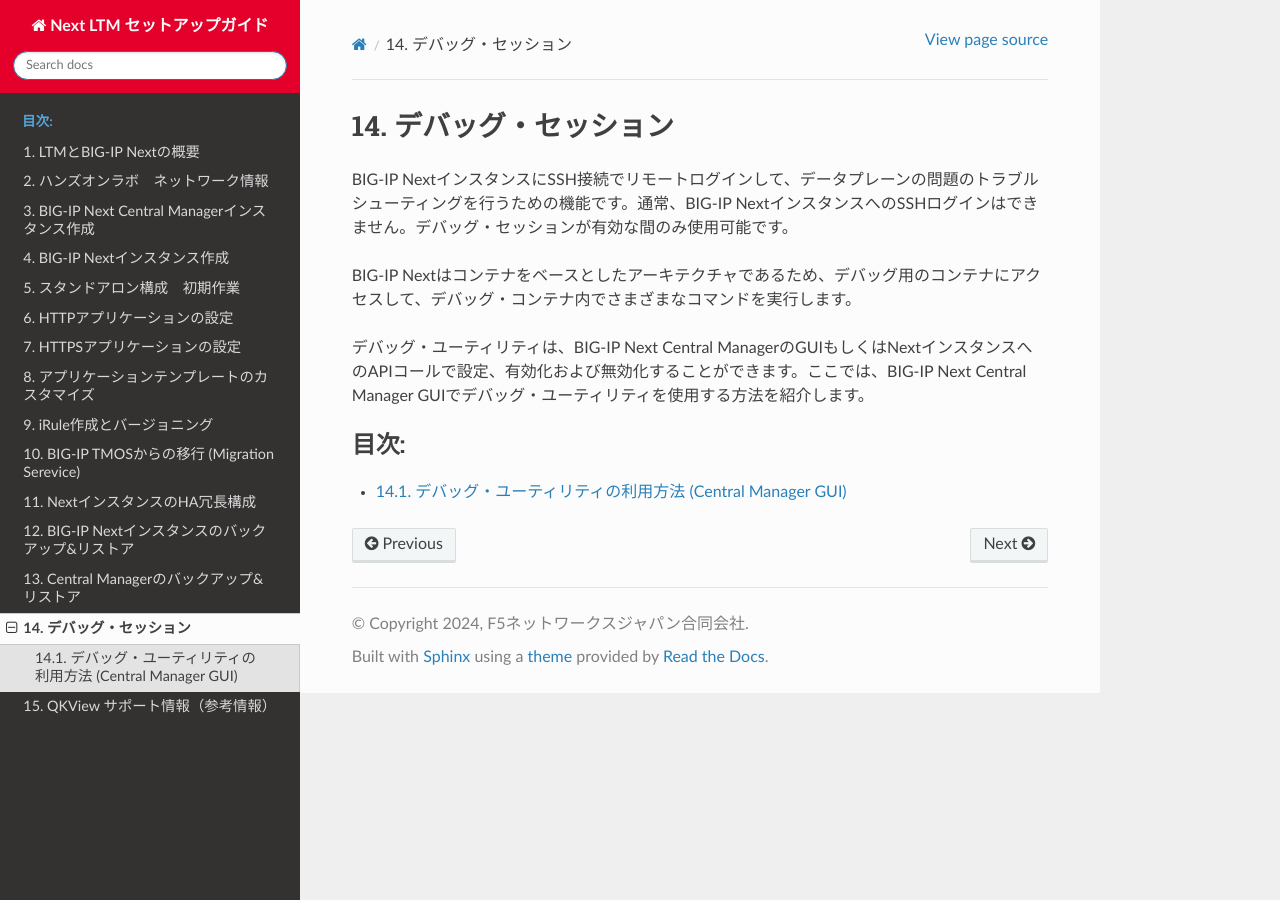
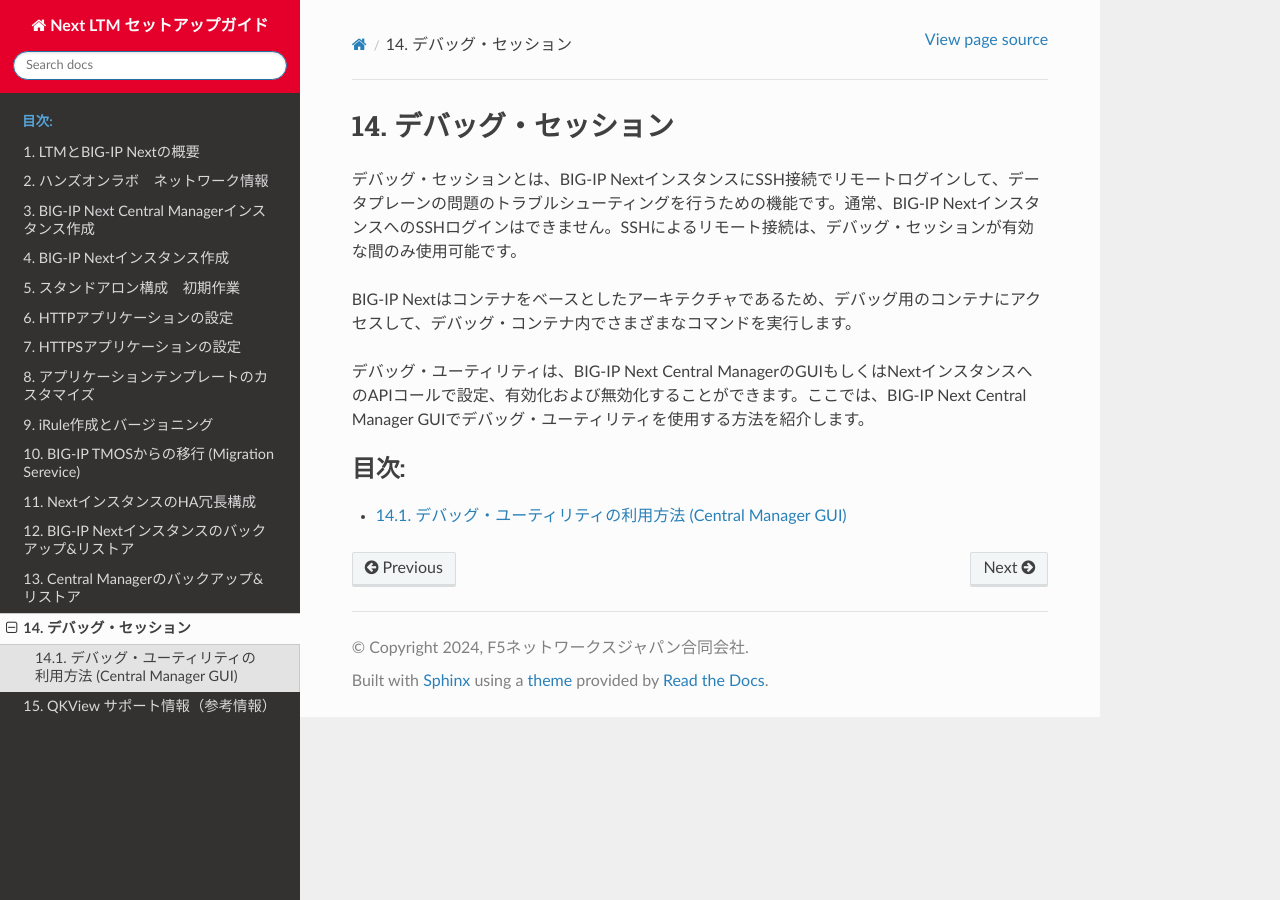
Before and after one commit to ttsuji777/ltmnext-setup-dev, a Sphinx documentation site: the page built from docs/content14/content14.rst, in a window 1280 px wide. Built offline with Sphinx 7.4.7 and the Read the Docs theme 2.0.0, drawn with Linux system fonts in a browser that asks for light colours.

Commit message:
modify files

```diff
--- a/docs/content11/module01/module01.rst
+++ b/docs/content11/module01/module01.rst
@@ -32,7 +32,7 @@
 
 - Username:
    - **admin**
-- Password/Confirm Password:
+- Password:
    - **Welcome123!**
 - **"Next"** をクリック
 
@@ -46,7 +46,7 @@
 
 - Username:
    - **admin-cm**
-- Password:
+- Password/Confirm Password:
    - **Welcome123!**
 - **"Add Instance"** をクリック
 
--- a/docs/content11/module02/module02.rst
+++ b/docs/content11/module02/module02.rst
@@ -157,6 +157,7 @@
    - **10.1.10.8/24 , Standby Node IP Address**
    - **10.1.10.9/24 , Floating IP Address**
 - **”Save”** をクリック
+- **”Next”** をクリック
 
 
 |
--- a/docs/content12/module01/module01.rst
+++ b/docs/content12/module01/module01.rst
@@ -20,7 +20,7 @@
 
 
 |
-Schedule Propertiesを設定します。今すぐOne timeでバックアップさせるようなオプションが現時点ないため、デイリー（日次実行）でバックアップを取る時刻と、このスケジュールタスクの終了日時の設定をします。
+Schedule Propertiesを設定します。CMのGUIには、今すぐOne timeでバックアップを取得するオプションが現時点は存在しないため、デイリー (日次実行)でバックアップを取る時刻と、このスケジュールタスクの終了日時の設定をします。
 
 .. figure:: images/c12-m1-3.png
    :scale: 50%
--- a/docs/content14/content14.rst
+++ b/docs/content14/content14.rst
@@ -2,7 +2,7 @@
 デバッグ・セッション
 ================================================
 
-| BIG-IP NextインスタンスにSSH接続でリモートログインして、データプレーンの問題のトラブルシューティングを行うための機能です。通常、BIG-IP NextインスタンスへのSSHログインはできません。デバッグ・セッションが有効な間のみ使用可能です。
+| デバッグ・セッションとは、BIG-IP NextインスタンスにSSH接続でリモートログインして、データプレーンの問題のトラブルシューティングを行うための機能です。通常、BIG-IP NextインスタンスへのSSHログインはできません。SSHによるリモート接続は、デバッグ・セッションが有効な間のみ使用可能です。
 |
 | BIG-IP Nextはコンテナをベースとしたアーキテクチャであるため、デバッグ用のコンテナにアクセスして、デバッグ・コンテナ内でさまざまなコマンドを実行します。
 |
--- a/docs/content14/module01/module01.rst
+++ b/docs/content14/module01/module01.rst
@@ -10,7 +10,7 @@
 https://clouddocs.f5.com/bigip-next/latest/support/debug_utility.html#retrieve-client-ssh-public-key
 
 .. note::
-   F5 UDFラボのWindows 10 ClientにはSSH公開鍵には含まれていないため、上記ドキュメントの手順に従って、ssh-keygenコマンドでSSH公開鍵を生成してください。
+   F5 UDFラボのWindows 10 ClientにはSSH公開鍵には含まれていないため、上記ドキュメントの手順に従って、ssh-keygenコマンド (PowerShell)でSSH公開鍵を生成してください。
 
 
 BIG-IP Central Managerでデバッグ・セッションを設定
```
Also changed, not shown: docs/content06/module01/images/c6-m1-6.png.
